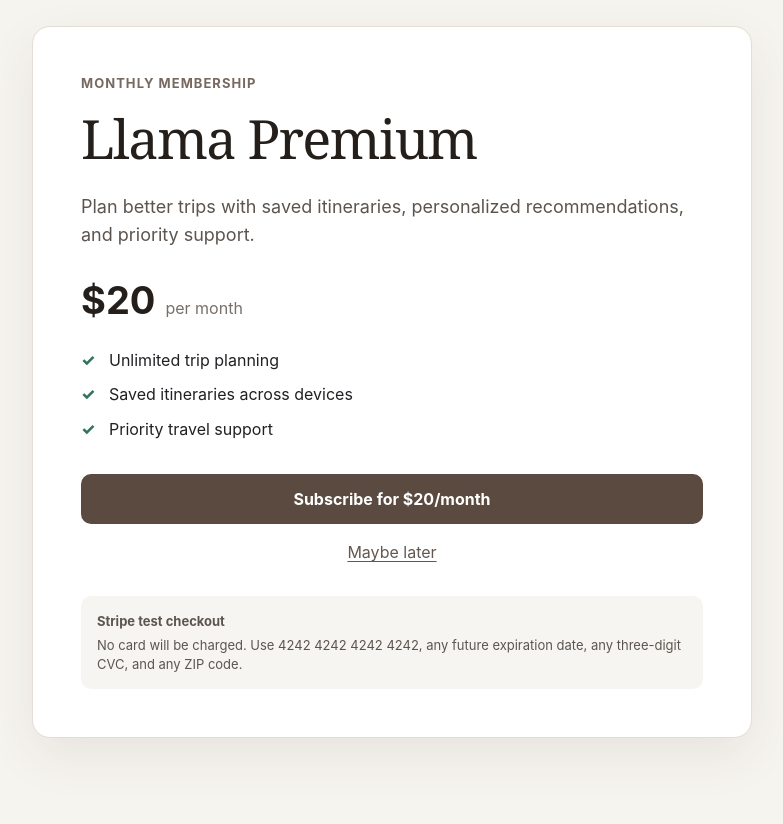
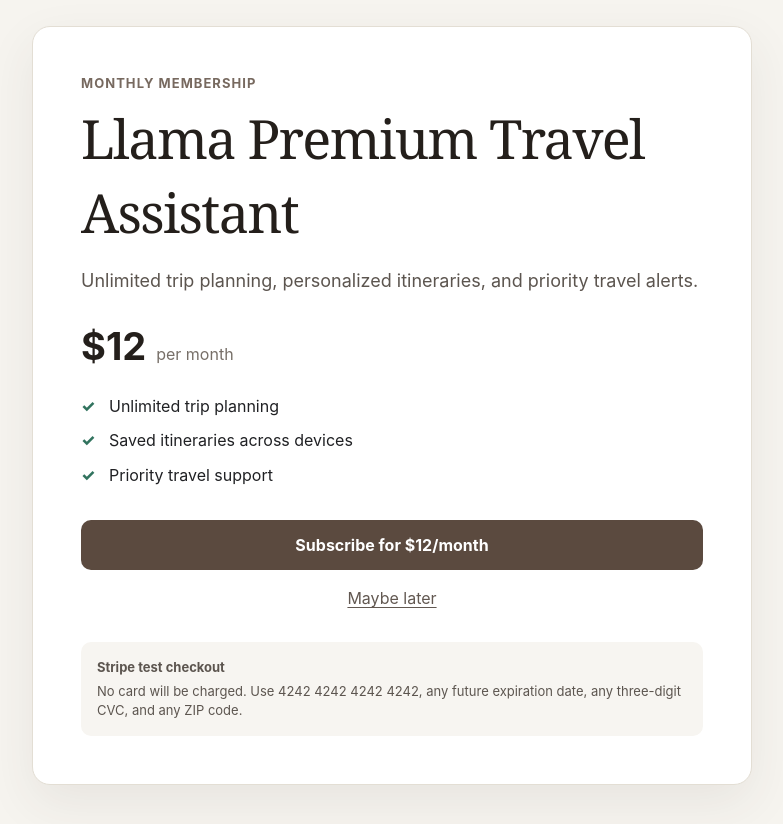
Before and after one commit to lyuan07/llama-premium-subscription, a plain HTML site: page index.html in a window 1280 px wide. Shown: the part 90-914 px from the top of the page, without its empty margins (248-1031 px from the left). Before the commit the page ends 884 px from the top, so only its background shows below. Drawn offline with Linux system fonts and the light colour scheme.

Commit message:
Connect the Stripe test checkout

```diff
--- a/index.html
+++ b/index.html
@@ -3,8 +3,8 @@
   <head>
     <meta charset="utf-8">
     <meta name="viewport" content="width=device-width, initial-scale=1">
-    <meta name="description" content="Subscribe to Llama Premium.">
-    <title>Llama Premium</title>
+    <meta name="description" content="Subscribe to the Llama Premium Travel Assistant.">
+    <title>Llama Premium Travel Assistant</title>
     <link rel="stylesheet" href="./styles.css">
   </head>
   <body>
@@ -16,11 +16,11 @@
 
       <section class="subscription-card" aria-labelledby="plan-title">
         <p class="eyebrow">Monthly membership</p>
-        <h1 id="plan-title">Llama Premium</h1>
-        <p class="intro">Plan better trips with saved itineraries, personalized recommendations, and priority support.</p>
+        <h1 id="plan-title">Llama Premium Travel Assistant</h1>
+        <p class="intro">Unlimited trip planning, personalized itineraries, and priority travel alerts.</p>
 
-        <div class="price" aria-label="20 dollars per month">
-          <span class="price-amount">$20</span>
+        <div class="price" aria-label="12 dollars per month">
+          <span class="price-amount">$12</span>
           <span class="price-period">per month</span>
         </div>
 
@@ -30,7 +30,7 @@
           <li>Priority travel support</li>
         </ul>
 
-        <a class="primary-button" href="STRIPE_PAYMENT_LINK">Subscribe for $20/month</a>
+        <a class="primary-button" href="https://buy.stripe.com/test_bJe00i8i39AifaIfNOaIM01">Subscribe for $12/month</a>
         <a class="secondary-link" href="./cancel/">Maybe later</a>
 
         <div class="test-note">
```
Also changed, not shown: cancel/index.html (+4 -4 lines), success/index.html (+2 -2 lines).
